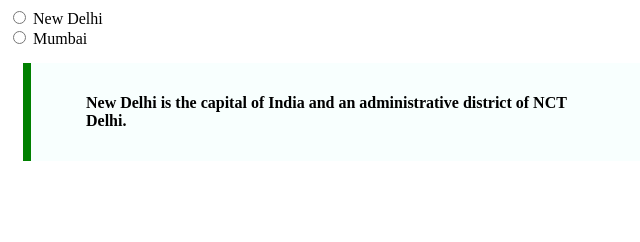
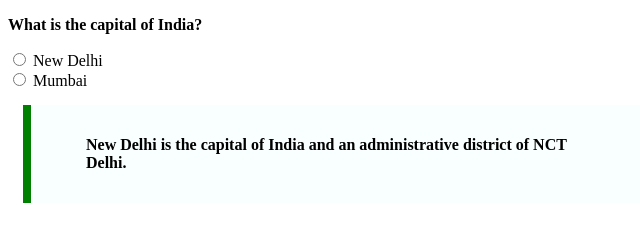
Before and after one commit to acciojob/trivia-dahalerohit, a website: page main.html in a window 1280 px wide. Shown: the whole page, without its empty margins (0-640 px from the left). Drawn offline with Linux system fonts and the light colour scheme.

Commit message:
created a submission

```diff
--- a/main.html
+++ b/main.html
@@ -8,6 +8,7 @@
 
 <body>
 	<!-- the entire body must be written by student -->
+	<p><b>What is the capital of India?</b></p>
 	<form>
 		<input id="rd" type="radio" name="city">
 		<label for="rd">New Delhi</label><br>
```
